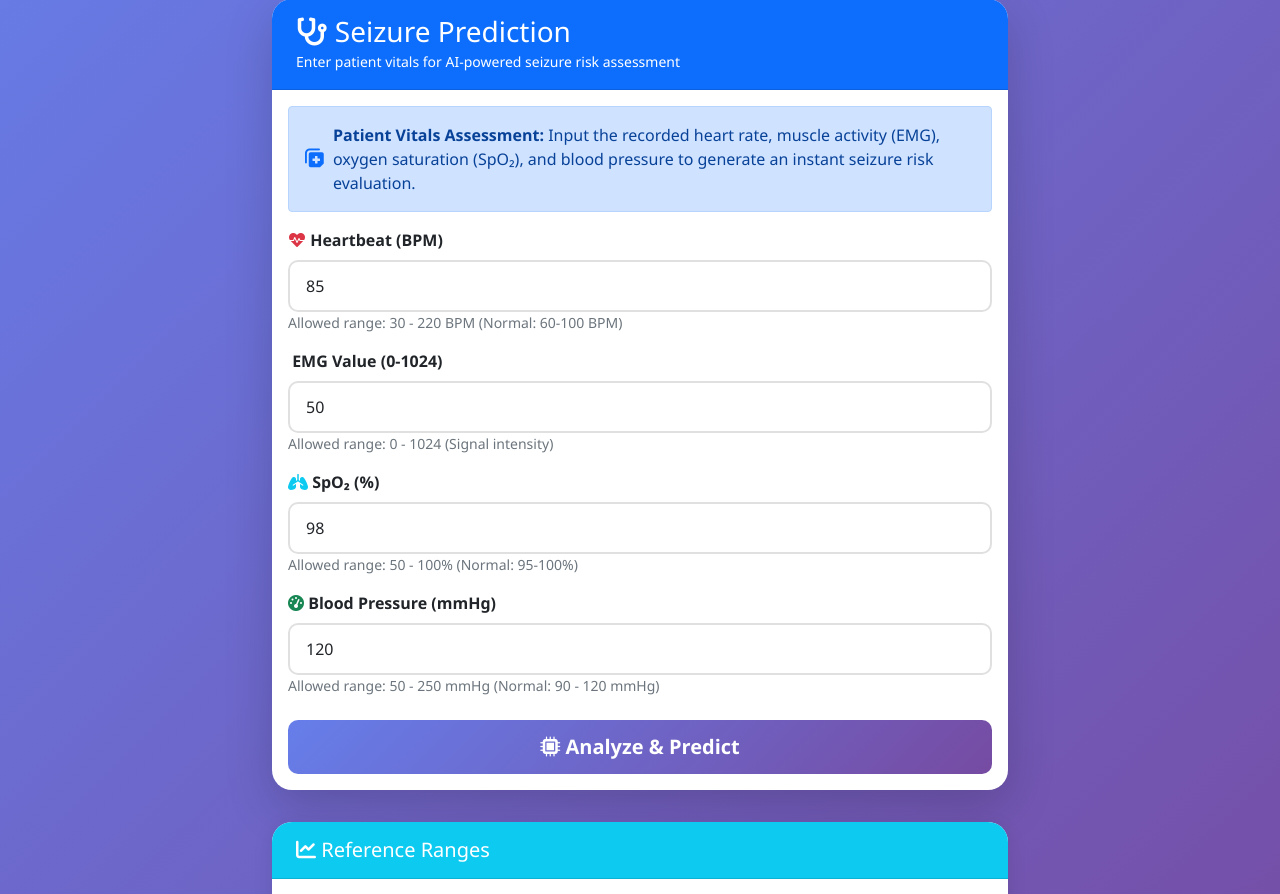
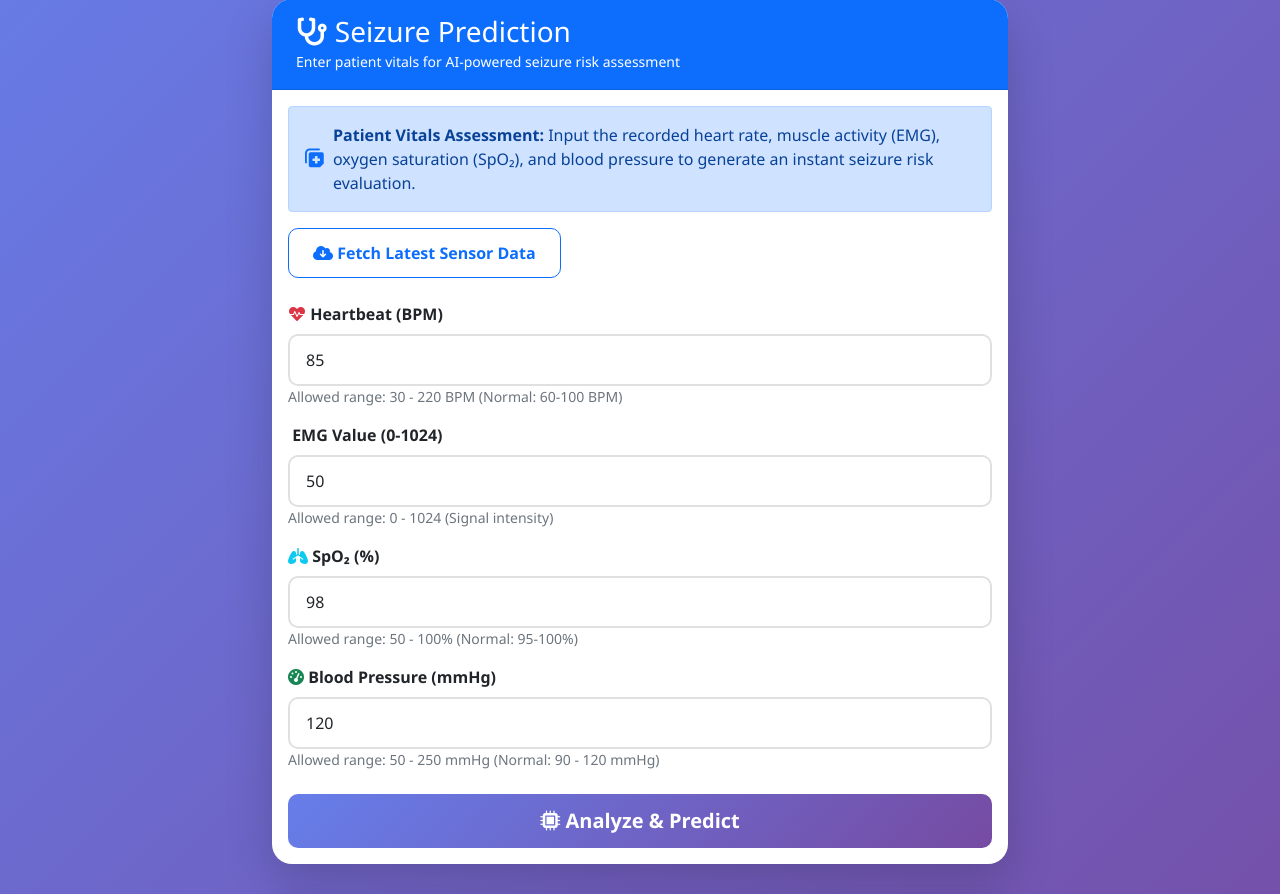
Before and after one commit to ag13032005/Aplysia-Ai, a Flask app: page /predict in a window 1280 px wide. Shown: the part 191-1085 px from the top of the page. Run offline with Flask 3, Linux system fonts and the light colour scheme; a user stored in the database is signed in; parts of the project's set-up code (start-up, migrations or seed data) failed here and were passed over.

Commit message:
Add ThingSpeak sensor data integration

```diff
--- a/app.py
+++ b/app.py
@@ -6,6 +6,8 @@
 import hashlib
 from datetime import datetime
 import os
+from urllib.error import HTTPError, URLError
+from urllib.request import Request, urlopen
 
 BASE_DIR = os.path.dirname(os.path.abspath(__file__))
 
@@ -38,6 +40,13 @@
 feat_names = bundle['features']
 model_name = bundle['model_name']
 model_acc = bundle['accuracy']
+
+# ThingSpeak read configuration. Environment variables take precedence in deployment.
+THINGSPEAK_URL = os.environ.get(
+    'THINGSPEAK_URL',
+    'https://api.thingspeak.com/channels/3347782/feeds.json'
+)
+THINGSPEAK_API_KEY = os.environ.get('THINGSPEAK_API_KEY', '6R41IMC2EPJN4VNW')
 
 # ─── Database Configuration ───────────────────────────────────
 # Use /tmp on serverless environments where local filesystem is read-only
@@ -209,6 +218,32 @@
     conn.close()
     return prediction_id
 
+def fetch_latest_thingspeak_data():
+    """Fetch and normalize the latest ThingSpeak sensor reading."""
+    request_url = f'{THINGSPEAK_URL}?api_key={THINGSPEAK_API_KEY}&results=2'
+    request = Request(request_url, headers={'Accept': 'application/json'})
+
+    try:
+        with urlopen(request, timeout=10) as response:
+            payload = response.read().decode('utf-8')
+    except (HTTPError, URLError, TimeoutError) as error:
+        raise RuntimeError('Unable to reach the ThingSpeak channel.') from error
+
+    import json
+    try:
+        feeds = json.loads(payload).get('feeds', [])
+        feed = feeds[-1]
+        data = {
+            'heartbeat': float(feed['field1']),
+            'emg': float(feed['field2']),
+            'spo2': float(feed['field3']),
+            'bloodpressure': float(feed['field4'])
+        }
+    except (KeyError, IndexError, TypeError, ValueError, json.JSONDecodeError) as error:
+        raise RuntimeError('ThingSpeak returned an incomplete sensor reading.') from error
+
+    return data
+
 # ─── Routes ────────────────────────────────────────────────────
 @app.route('/')
 def index():
@@ -347,6 +382,17 @@
     }
     return render_template('predict.html', data=default_data)
 
+@app.route('/api/thingspeak/latest')
+def thingspeak_latest():
+    """Return the latest ThingSpeak reading for the prediction form."""
+    if 'user_id' not in session:
+        return jsonify({'error': 'Authentication required.'}), 401
+
+    try:
+        return jsonify(fetch_latest_thingspeak_data())
+    except RuntimeError as error:
+        return jsonify({'error': str(error)}), 502
+
 @app.route('/predict_submit', methods=['POST'])
 def predict_submit():
     """Process prediction"""
--- a/static/js/main.js
+++ b/static/js/main.js
@@ -19,6 +19,34 @@
     tooltipTriggerList.map(function (tooltipTriggerEl) {
         return new bootstrap.Tooltip(tooltipTriggerEl);
     });
+
+    const fetchButton = document.getElementById('fetchThingSpeak');
+    const status = document.getElementById('thingSpeakStatus');
+    if (fetchButton && status) {
+        fetchButton.addEventListener('click', async function() {
+            fetchButton.disabled = true;
+            status.textContent = 'Fetching latest reading...';
+
+            try {
+                const response = await fetch('/api/thingspeak/latest');
+                const data = await response.json();
+                if (!response.ok) throw new Error(data.error || 'Fetch failed.');
+
+                Object.entries(data).forEach(([field, value]) => {
+                    const input = document.getElementById(field);
+                    if (input) input.value = value;
+                    input?.dispatchEvent(new Event('input', { bubbles: true }));
+                });
+                status.textContent = 'Latest sensor data loaded.';
+                status.className = 'small text-success';
+            } catch (error) {
+                status.textContent = error.message;
+                status.className = 'small text-danger';
+            } finally {
+                fetchButton.disabled = false;
+            }
+        });
+    }
 });
 
 // Form validation
--- a/templates/predict.html
+++ b/templates/predict.html
@@ -15,6 +15,13 @@
                         <div>
                             <strong>Patient Vitals Assessment:</strong> Input the recorded heart rate, muscle activity (EMG), oxygen saturation (SpO₂), and blood pressure to generate an instant seizure risk evaluation.
                         </div>
+                    </div>
+
+                    <div class="d-flex align-items-center gap-3 mb-4">
+                        <button type="button" class="btn btn-outline-primary" id="fetchThingSpeak">
+                            <i class="fas fa-cloud-download-alt"></i> Fetch Latest Sensor Data
+                        </button>
+                        <span class="small text-muted" id="thingSpeakStatus" role="status"></span>
                     </div>
 
                     <form id="predictionForm" action="{{ url_for('predict_submit') }}" method="POST" novalidate>
```
Also changed, not shown: README.md.
